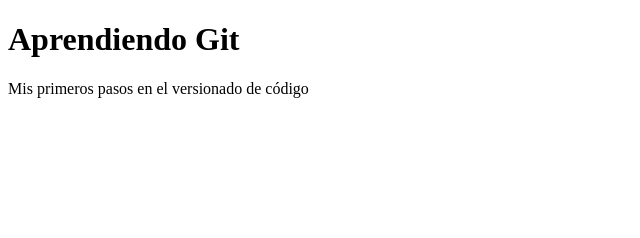
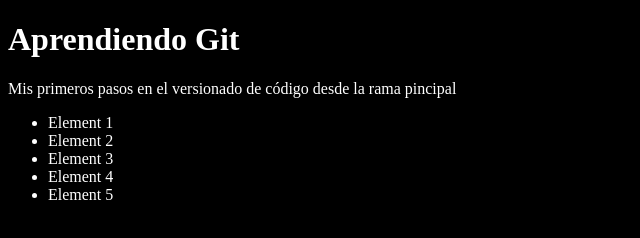
Before and after one commit to wanpael16/youtube-git, a plain HTML site: page index.html in a window 1280 px wide. Shown: the whole page, without its empty margins (0-640 px from the left). Drawn offline with Linux system fonts and the light colour scheme.

Commit message:
Agreando style.css al index.html

```diff
--- a/index.html
+++ b/index.html
@@ -5,11 +5,19 @@
     <meta http-equiv="X-UA-Compatible" content="IE=edge">
     <meta name="viewport" content="width=device-width, initial-scale=1.0">
     <title>Aprendiendo GIT</title>
+    <link rel="stylesheet" href="style.css">
 </head>
 <body>
     <h1>Aprendiendo Git</h1>
     <p>
-        Mis primeros pasos en el versionado de código
+        Mis primeros pasos en el versionado de código desde la rama pincipal
     </p>
+    <ul>
+        <li>Element 1</li>
+        <li>Element 2</li>
+        <li>Element 3</li>
+        <li>Element 4</li>
+        <li>Element 5</li>
+    </ul>
 </body>
 </html>
```
